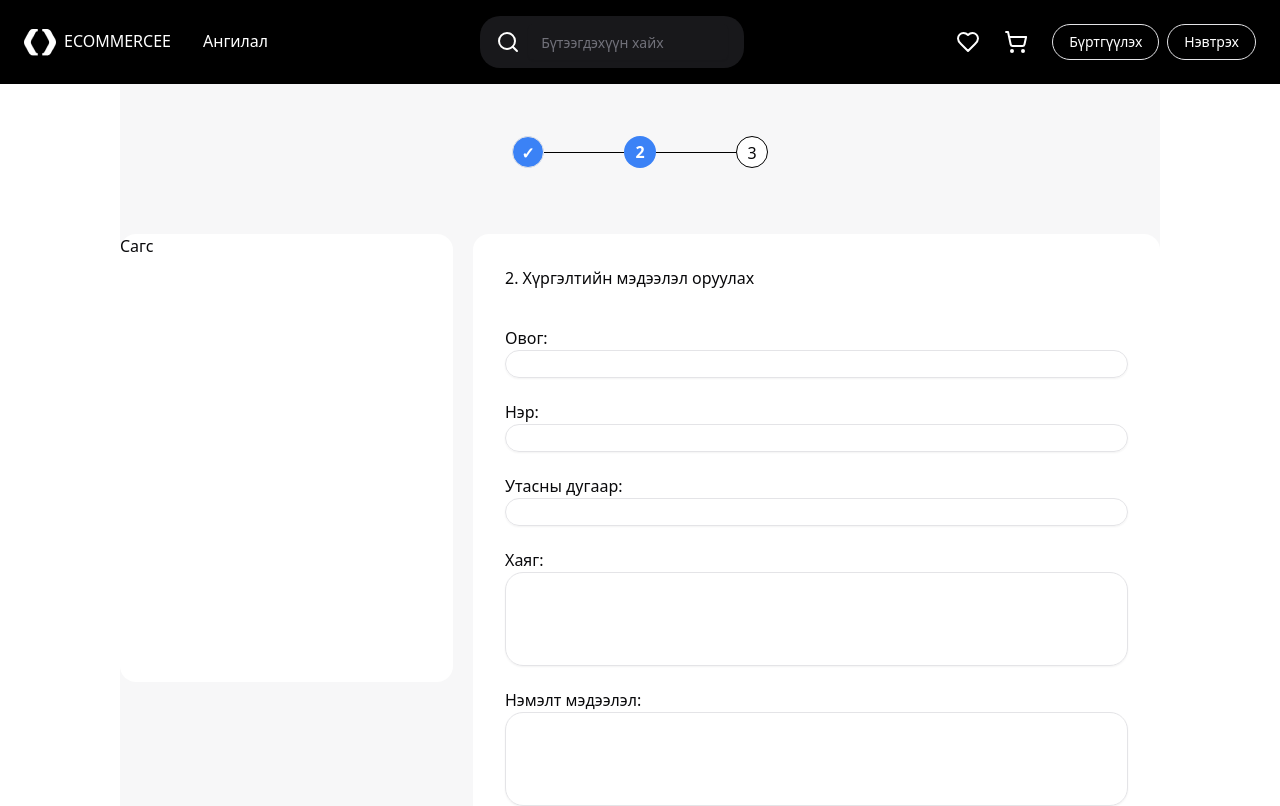
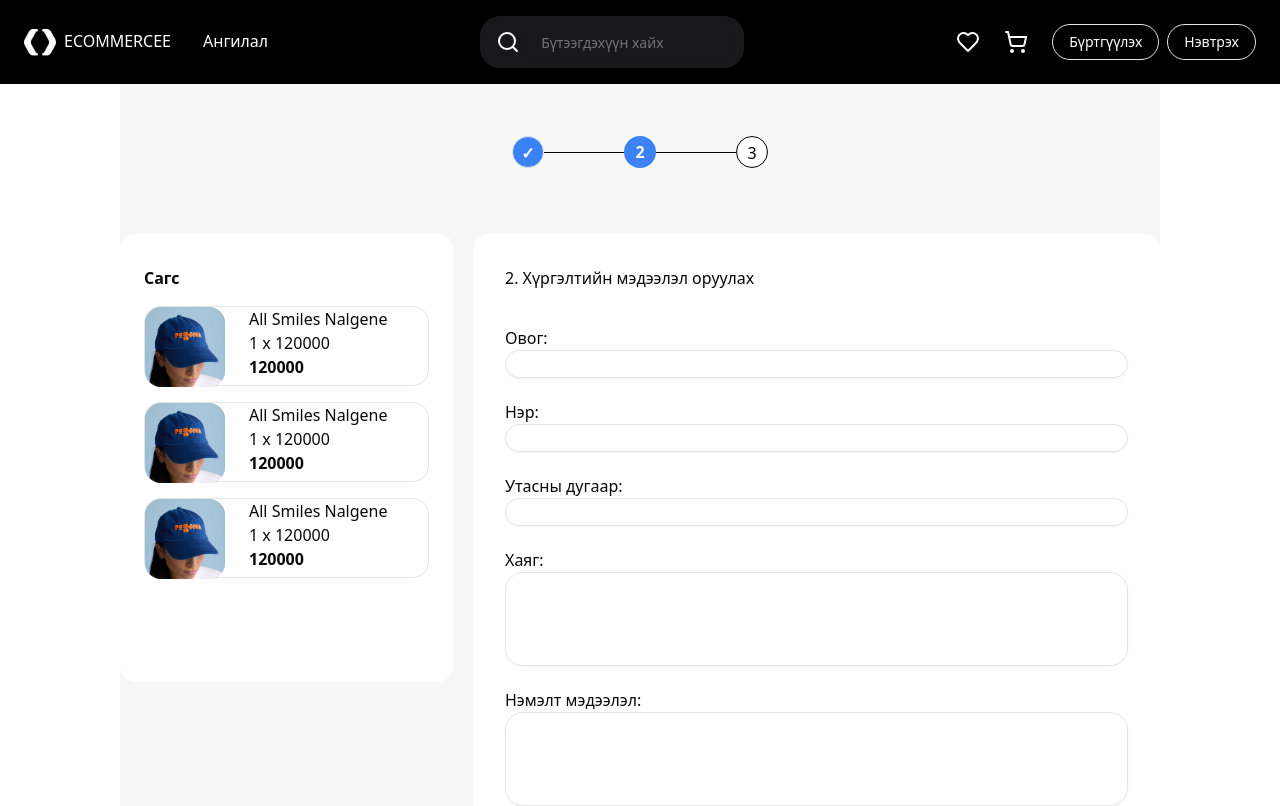
Before and after one commit to 24L-MP1D/hawk, a Next.js app in the folder e-commerce-web/: page /Basket/Address in a window 1280 px wide. Shown: the top 806 px of the page. Built offline with nearby package versions, Linux system fonts and the light colour scheme.

Commit message:
basket buysteps done

```diff
--- a/e-commerce-web/src/app/Basket/Address/page.tsx
+++ b/e-commerce-web/src/app/Basket/Address/page.tsx
@@ -1,7 +1,7 @@
 "use client";
 
 import { Card } from "@/components/Card";
-import basketProducts from "@/app/datas.json";
+import SidebarProducts from "@/app/datas.json";
 import Image from "next/image";
 import Link from "next/link";
 
@@ -10,11 +10,11 @@ import { Input } from "@/components/ui/input";
 import { Button } from "@/components/ui/button";
 import { BasketCard } from "@/components/BasketCard";
 import { cardItems } from "@/app/Category/page";
+import { SidebarCard } from "@/components/SidebarCard";
 
 export default function Home() {
   const [current, setCurrent] = React.useState(0);
   const [count, setCount] = React.useState(0);
-
   const [counting, setCounting] = React.useState(0);
 
   return (
@@ -33,7 +33,22 @@ export default function Home() {
           </div>
         </div>
       <div className="max-w-full h-[678px] flex gap-[20px]  mx-auto ">
-        <div className="w-[333px] h-[448px] rounded-2xl bg-white">Сагс</div>
+        <div className="w-[333px] h-[448px] rounded-2xl bg-white px-[24px] py-[32px] ">
+          <div className="font-bold">Сагс</div>
+        <div className="flex flex-col gap-[16px] mt-[16px] items-center">
+            {SidebarProducts.map(
+              (cardItems, index) =>
+                index < 3 && (
+                  <div>
+                    <SidebarCard
+                      cardItems={cardItems}
+                      key={index + cardItems.price}
+                    />
+                  </div>
+                )
+            )}
+          </div>
+        </div>
         <div className="w-[687px] h-[678px] rounded-2xl gap-[24px] bg-white p-[32px]">
           <div className=" text-[#09090B] mb-[36px]">2. Хүргэлтийн мэдээлэл оруулах</div>
           <div className="w-[623px] h-[478px] flex flex-col gap-[24px]">
--- a/e-commerce-web/src/app/Basket/Pay/page.tsx
+++ b/e-commerce-web/src/app/Basket/Pay/page.tsx
@@ -39,9 +39,18 @@ export default function Home() {
           3
         </div>
       </div>
-      <div className="w-[687px] h-[656.75px] mx-auto p-[32px] rounded-2xl flex flex-col gap-[24px] bg-white">
+      <div className="w-[687px] h-[656.75px] mx-auto p-[32px] rounded-2xl flex flex-col gap-3 bg-white">
         <div>3. Төлбөр төлөлт </div>
-
+        <div>
+          <Image
+            alt="pay"
+            src={"/Pay.png"}
+            width={600}
+            height={480}
+            className="bg-slate-50 "
+          />
+        </div>
+        <div>
           <Link
             className="w-[114px] h-[36px] rounded-2xl border-[1px] border-[#E4E4E7] text-center px-[36px] py-[8px] text-[14px]"
             rel="address"
@@ -51,5 +60,6 @@ export default function Home() {
           </Link>
         </div>
       </div>
+    </div>
   );
 }
--- a/e-commerce-web/src/app/page.tsx
+++ b/e-commerce-web/src/app/page.tsx
@@ -3,7 +3,7 @@
 import { Card } from "@/components/Card";
 import datas from "@/app/datas.json";
 import Image from "next/image";
-import { Cardd, CardContent } from "@/components/ui/cardd";
+
 
 import * as React from "react";
 
@@ -17,6 +17,7 @@ import {
 } from "@/components/ui/carousel";
 
 import { BasketCard } from "@/components/BasketCard";
+import { SidebarCard } from "@/components/SidebarCard";
 
 export default function Home() {
   const [api, setApi] = React.useState<CarouselApi>();
@@ -83,6 +84,20 @@ export default function Home() {
           </div>
           )}
       </div>
+
+
+      <div className="flex">
+        {datas.map(
+          (cardItems, index) =>
+            <div>
+          <SidebarCard cardItems={cardItems} key={index + cardItems.price}/>
+          </div>
+          )}
+      </div>
+
+
+
+
     </div>
   );
 
--- /dev/null
+++ b/e-commerce-web/src/components/SidebarCard.tsx
@@ -0,0 +1,31 @@
+"use client";
+
+import { cardItems } from "@/app/Category/page";
+import { useState } from "react";
+import Image from "next/image";
+import { CircleMinus, CirclePlus, Trash2 } from "lucide-react";
+
+export const SidebarCard = ({ cardItems }: { cardItems: cardItems }) => {
+  const [quantity, setQuantity] = useState(1);
+
+  return (
+    <div className="w-[285px] h-[80px] flex relative group border-[1px] rounded-2xl gap-[24px]">
+      <div className="rounded-2xl aspect-auto bg-slate-300 overflow-hidden relative h-[80px] w-[80px]">
+        <Image
+          alt="hat"
+          src={"/Hat.png"}
+          width={80}
+          height={80}
+          className="bg-slate-50 absolute"
+        />
+      </div>
+      <div className="flex flex-col">
+        <div> {cardItems.title} </div>
+        <div className="flex gap-3">
+          {quantity} x {cardItems.price}
+        </div>
+        <div className="font-bold">{cardItems.price * quantity}</div>
+      </div>
+    </div>
+  );
+};
```
Also changed, not shown: e-commerce-web/public/Pay.png (added). Lines whose indentation alone changed are shown as unchanged.
